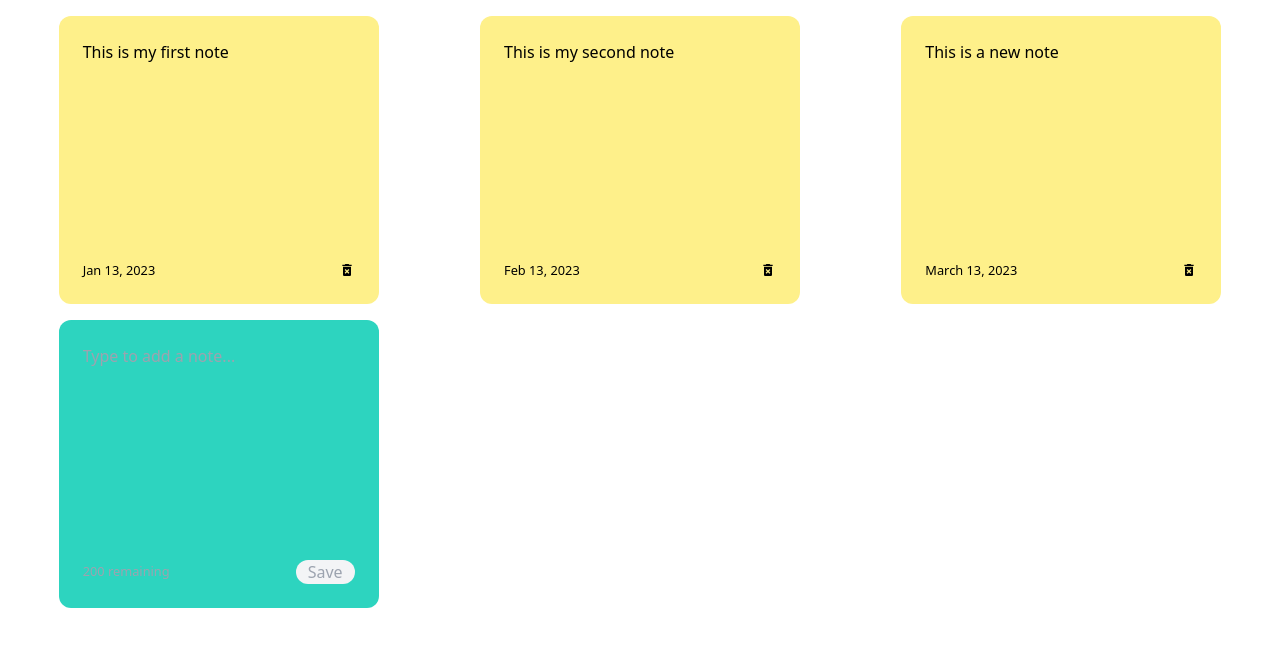
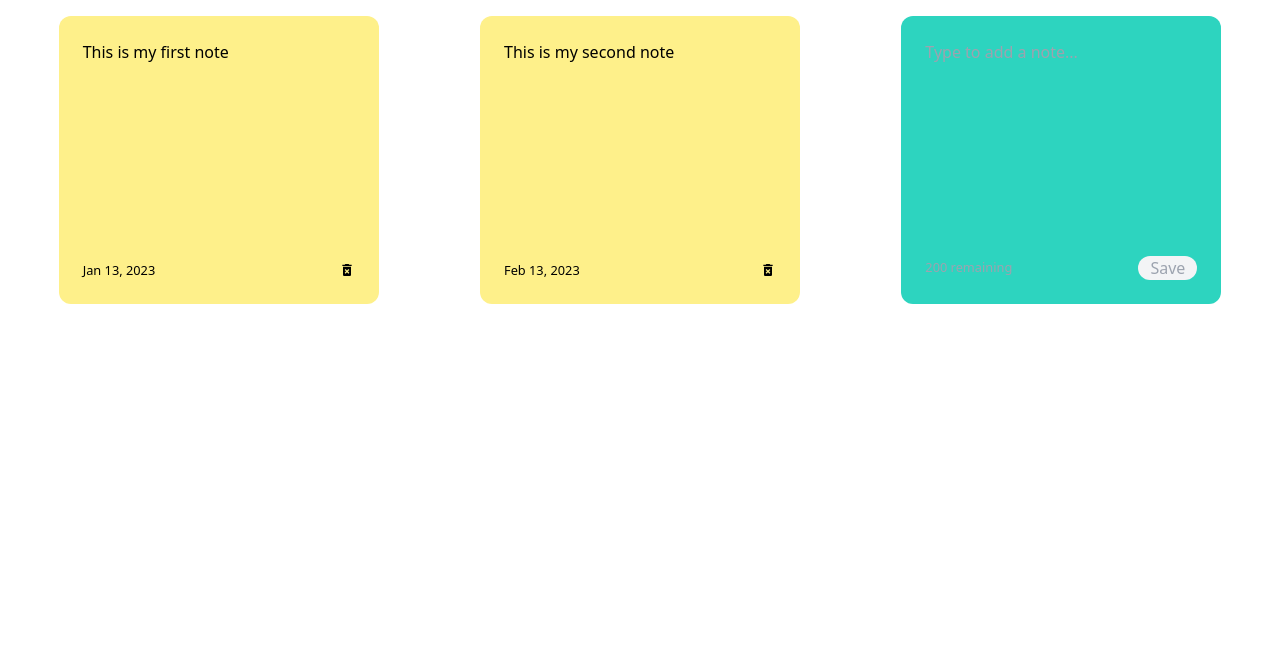
Before and after one commit to StephenHenryJr/sticky-notes-react, a React (Create React App) app: page / in a window 1280 px wide. Shown: the top 646 px of the page. Built offline with nearby package versions, Linux system fonts and the light colour scheme.

Commit message:
context provider setup and states and functions moved over to file

```diff
--- a/src/App.js
+++ b/src/App.js
@@ -1,28 +1,12 @@
 import React from 'react'
 import { useState } from 'react'
-import { nanoid } from 'nanoid'
 import { NotesList, AddNote } from './components'
 
 import { useStateContext } from "./contexts/ContextProvider";
 
 const App = () => {
-  const [notes, setNotes] = useState([
-    {
-      id: nanoid(),
-      text:'This is my first note',
-      date: 'Jan 13, 2023',
-    },
-    {
-      id: nanoid(),
-      text:'This is my second note',
-      date: 'Feb 13, 2023',
-    },
-    {
-      id: nanoid(),
-      text:'This is a new note',
-      date: 'March 13, 2023',
-    },
-  ])
+
+  const { notes } = useStateContext();
 
   return (
     <div>
--- a/src/components/AddNote.js
+++ b/src/components/AddNote.js
@@ -1,17 +1,10 @@
 import React from "react";
 import { useState } from "react";
+import { useStateContext } from "../contexts/ContextProvider";
 
 const AddNote = () => {
 
-  const [noteText, setNoteText] = useState('');
-
-  const handleChange = (e) => {
-    setNoteText(e.target.value)
-  }
-
-  const handleSaveClick = () => {
-
-  }
+  const { noteText, setNoteText, handleChange } = useStateContext();
 
   return (
     <div className="bg-teal-400 h-72 w-80 p-6 rounded-xl flex flex-col justify-between">
@@ -25,7 +18,7 @@ const AddNote = () => {
       ></textarea>
       <div className="flex justify-between items-center">
         <small className="text-gray-400">200 remaining</small>
-        <button className="bg-gray-100 hover:bg-gray-200 text-gray-400 px-3 rounded-2xl" onClick={handleSaveClick}>Save</button>
+        <button className="bg-gray-100 hover:bg-gray-200 text-gray-400 px-3 rounded-2xl">Save</button>
       </div>
     </div>
   );
--- a/src/contexts/ContextProvider.js
+++ b/src/contexts/ContextProvider.js
@@ -1,14 +1,35 @@
 import React, { createContext, useContext, useState } from "react";
+import { nanoid } from 'nanoid'
 
 const StateContext = createContext();
 
 
 export const ContextProvider = ({ children }) => {
 
+  const [notes, setNotes] = useState([
+    {
+      id: nanoid(),
+      text:'This is my first note',
+      date: 'Jan 13, 2023',
+    },
+    {
+      id: nanoid(),
+      text:'This is my second note',
+      date: 'Feb 13, 2023',
+    },
+  ])
+  const [noteText, setNoteText] = useState('');
+
+  const handleChange = (e) => {
+    setNoteText(e.target.value)
+  }
+
   return (
     <StateContext.Provider
       value={{
-
+        notes, setNotes,
+        noteText, setNoteText,
+        handleChange,
       }}
     >
       {children}
```
